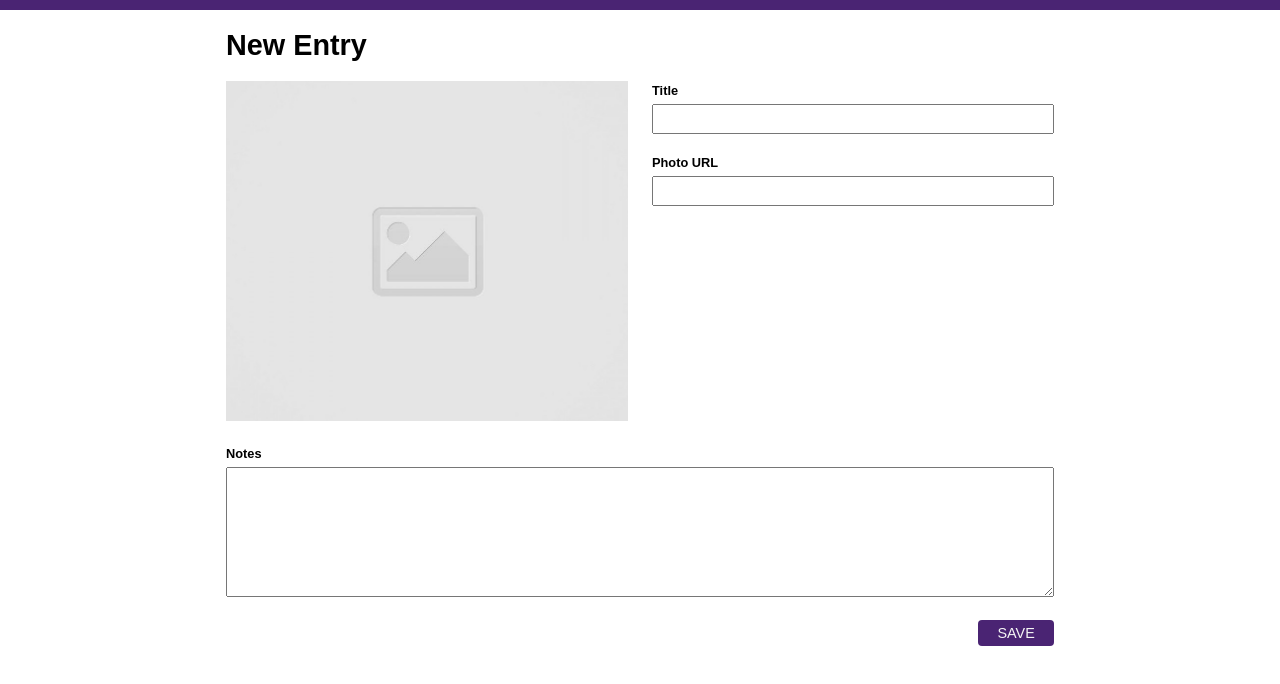
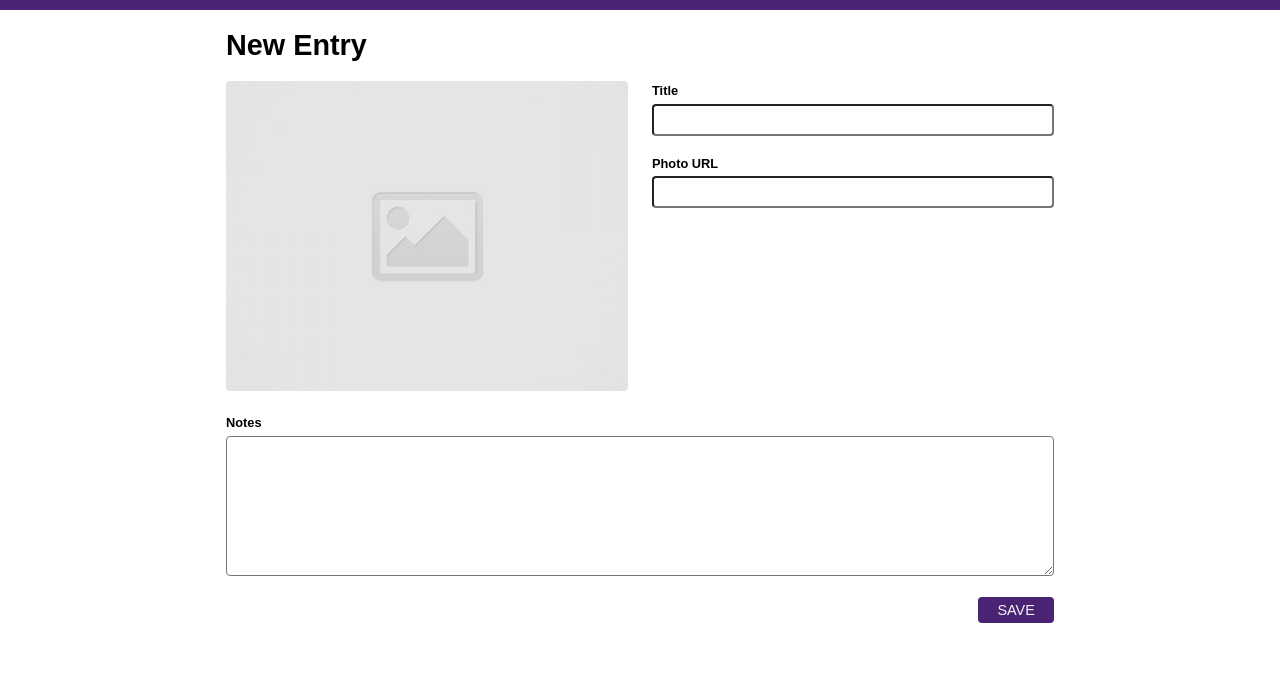
Before and after one commit to hellohien/code-journal, a website: page index.html in a window 1280 px wide. Shown: the part 38-722 px from the top of the page. Drawn offline with Linux system fonts and the light colour scheme; a web font is replaced by a local one.

Commit message:
Removed unnecessary CSS styling. #1

```diff
--- a/css/styles.css
+++ b/css/styles.css
@@ -1,6 +1,5 @@
 * {
   font-family: 'Proza Libre', sans-serif;
-  font-size: 1rem;
 }
 
 header,
@@ -23,7 +22,7 @@
   font-weight: 400;
 }
 
-.new-entry {
+.new-entry-heading {
   font-size: 1.8rem;
 }
 
@@ -33,8 +32,9 @@
 #title,
 #photo-url,
 #notes,
-.entry-image {
+.preview-image {
   width: 100%;
+  border-radius: 4px;
 }
 
 label {
@@ -46,28 +46,29 @@
 #photo-url,
 #notes {
   margin-top: 0.3rem;
+  padding: 0.4rem;
   outline-color: #4a2473;
 }
 
-.entry-image {
+.preview-image {
   object-fit: cover;
-  height: 340px;
+  height: 310px;
 }
 
 #title,
 #photo-url {
-  height: 30px;
+  height: 32px;
 }
 
 #notes {
-  height: 130px;
+  height: 140px;
 }
 
 .title-container,
 .photo-url-container,
-.entry-image,
+.preview-image,
 .notes-container {
-  margin-bottom: 1.2rem;
+  margin-bottom: 1.1rem;
 }
 
 .save-button-container {
--- a/index.html
+++ b/index.html
@@ -19,16 +19,16 @@
 <body>
   <header>
     <div class="container">
-      <a src="" class="column-full logo">Code Journal</a>
+      <a href="" class="column-full logo">Code Journal</a>
     </div>
   </header>
   <main>
     <div class="container" data-view="entry-form">
-      <h1 class="column-full new-entry">New Entry</h1>
+      <h1 class="column-full new-entry-heading">New Entry</h1>
       <form id="form" action="">
        <div class="row">
          <div class="column-half">
-            <img class="entry-image" src="images/placeholder-image-square.jpg" alt="Journal Entry Image">
+            <img class="preview-image" src="images/placeholder-image-square.jpg" alt="Journal Entry Image">
          </div>
           <div class="column-half">
             <div class="title-container">
--- a/js/main.js
+++ b/js/main.js
@@ -1,10 +1,10 @@
 /* global data */
 /* exported data */
 var $photoUrl = document.getElementById('photo-url');
-var $entryImage = document.querySelector('.entry-image');
+var $previewImage = document.querySelector('.preview-image');
 
 function updateEntryImage() {
-  $entryImage.src = $photoUrl.value;
+  $previewImage.src = $photoUrl.value;
 }
 
 $photoUrl.addEventListener('input', updateEntryImage);
```
